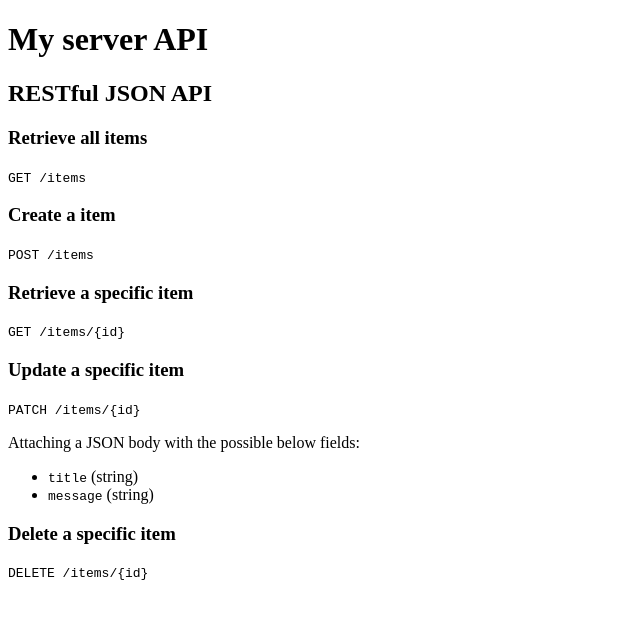
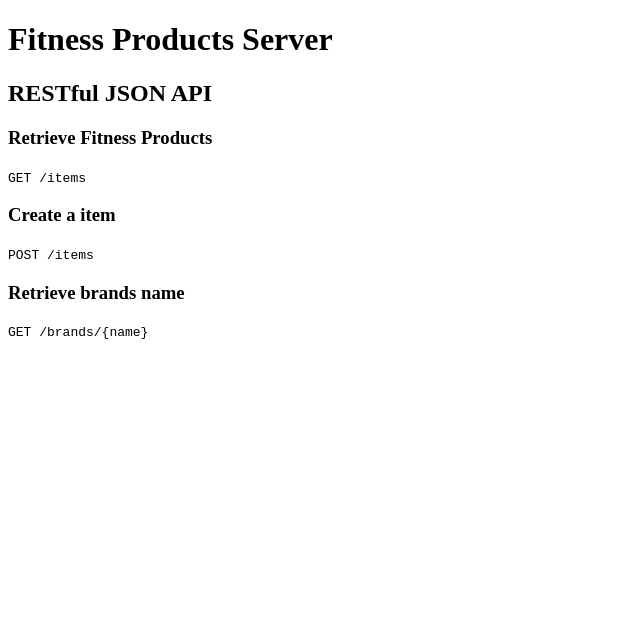
Before and after one commit to DidierOsindero/fitness-products-site-BE, a website: page public/index.html in a window 1280 px wide. Shown: the whole page, without its empty margins (0-640 px from the left). Drawn offline with Linux system fonts and the light colour scheme.

```diff
--- a/public/index.html
+++ b/public/index.html
@@ -1,16 +1,16 @@
 <!DOCTYPE html>
 <html lang="en">
   <head>
-    <title>My server API</title>
+    <title>Fitness Products</title>
   </head>
   <body>
     <header>
-      <h1>My server API</h1>
+      <h1>Fitness Products Server</h1>
       <h2>RESTful JSON API</h2>
     </header>
     <main>
       <section>
-        <h3>Retrieve all items</h3>
+        <h3>Retrieve Fitness Products</h3>
         <p><code>GET /items</code></p>
       </section>
       <section>
@@ -18,22 +18,11 @@
         <p><code>POST /items</code></p>
       </section>
       <section>
-        <h3>Retrieve a specific item</h3>
-        <p><code>GET /items/{id}</code></p>
+        <h3>Retrieve brands name</h3>
+        <p><code>GET /brands/{name}</code></p>
       </section>
-      <section>
-        <h3>Update a specific item</h3>
-        <p><code>PATCH /items/{id}</code></p>
-        <p>Attaching a JSON body with the possible below fields:</p>
-        <ul>
-          <li><code>title</code> (string)</li>
-          <li><code>message</code> (string)</li>
-        </ul>
-      </section>
-      <section>
-        <h3>Delete a specific item</h3>
-        <p><code>DELETE /items/{id}</code></p>
-      </section>
+      <section></section>
+      <section></section>
     </main>
   </body>
 </html>
```
Also changed, not shown: src/server.ts (+6 -1 lines).
